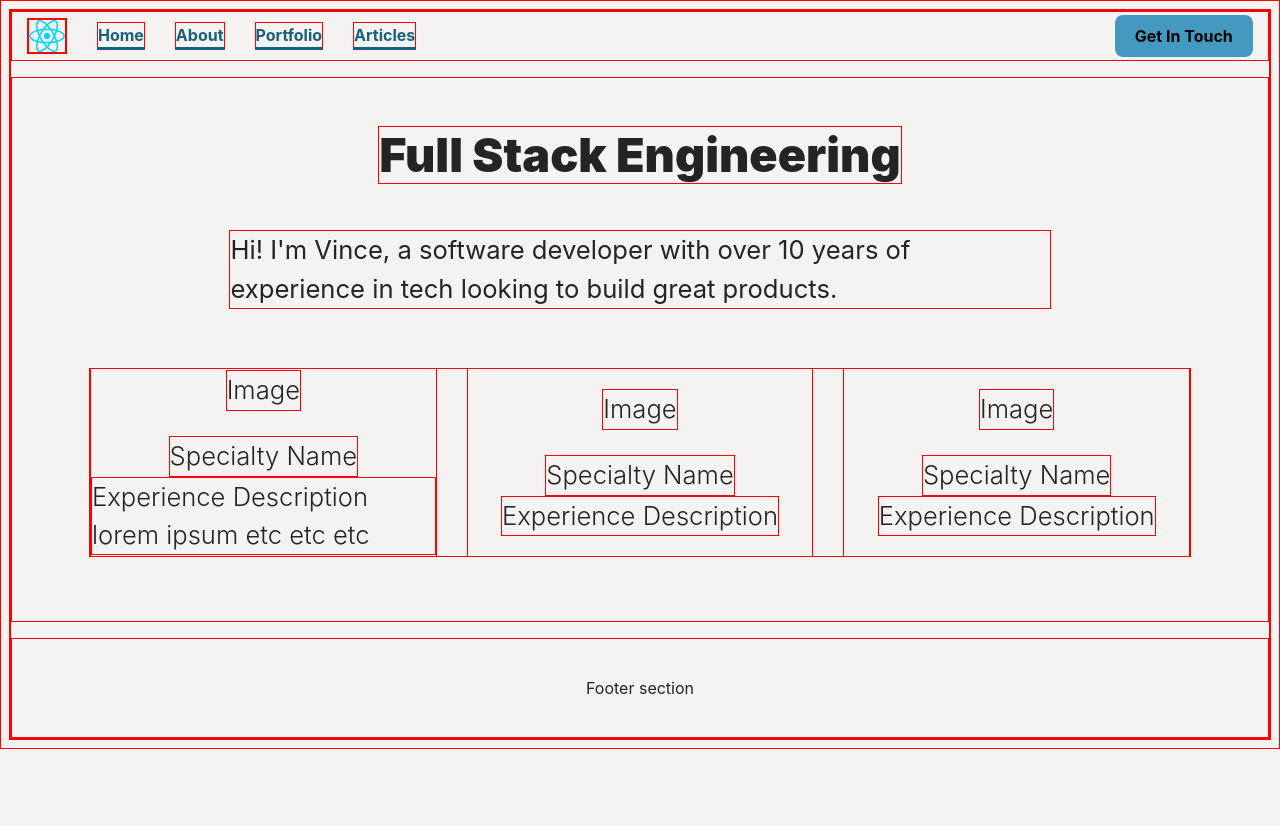
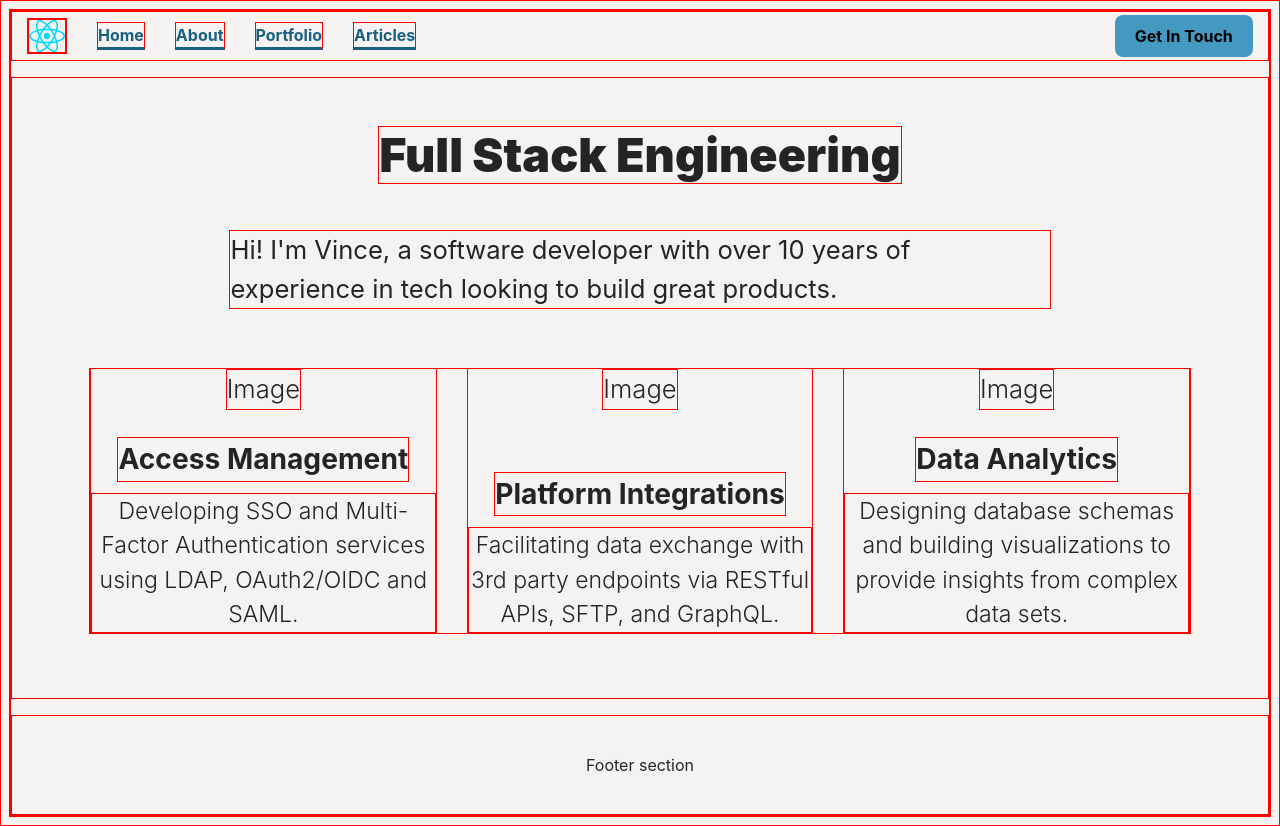
Before and after one commit to Aranaris/vye, a React (Vite) app in the folder frontend/: page / in a window 1280 px wide. Before the commit the page ends 800 px from the top, so only its background shows below. Built offline with nearby package versions, Linux system fonts and the light colour scheme.

Commit message:
filling out content for Home Page

```diff
--- a/frontend/src/components/Home.tsx
+++ b/frontend/src/components/Home.tsx
@@ -9,18 +9,18 @@ function Home() {
 			<section className='specialty-container'>
 				<section className='sme-card'>
 					<div className='image'>Image</div>
-					<div>Specialty Name</div>
-					<div>Experience Description lorem ipsum etc etc etc</div>
+					<div className='card-header'>Access Management</div>
+					<div className='description'>Developing SSO and Multi-Factor Authentication services using LDAP, OAuth2/OIDC and SAML.</div>
 				</section>
 				<section className='sme-card'>
 					<div className='image'>Image</div>
-					<div>Specialty Name</div>
-					<div>Experience Description</div>
+					<div className='card-header'>Platform Integrations</div>
+					<div className='description'>Facilitating data exchange with 3rd party endpoints via RESTful APIs, SFTP, and GraphQL.</div>
 				</section>
 				<section className='sme-card'>
 					<div className='image'>Image</div>
-					<div>Specialty Name</div>
-					<div className='description'>Experience Description</div>
+					<div className='card-header'>Data Analytics</div>
+					<div className='description'>Designing database schemas and building visualizations to provide insights from complex data sets.</div>
 				</section>
 			</section>
 		</section>
--- a/frontend/src/styles/Home.css
+++ b/frontend/src/styles/Home.css
@@ -27,6 +27,7 @@
 	flex-direction: row;
 	gap: 30px;
 	justify-content: space-between;
+	text-align: center;
     font-size: clamp(1.125em,2vw,1.6em);
     line-height: 1.5;
 	font-weight: 300;
@@ -39,6 +40,18 @@
 	flex-basis: 0;
 	flex-grow: 1;
 	height: 100%;
+}
+
+.card-header {
+	font-size: 1.1em;
+	font-weight: 700;
+	margin-top: auto;
+    margin-bottom: 0.4em;
+
+}
+
+.description {
+	font-size: .9em;
 }
 
 .image {
```
